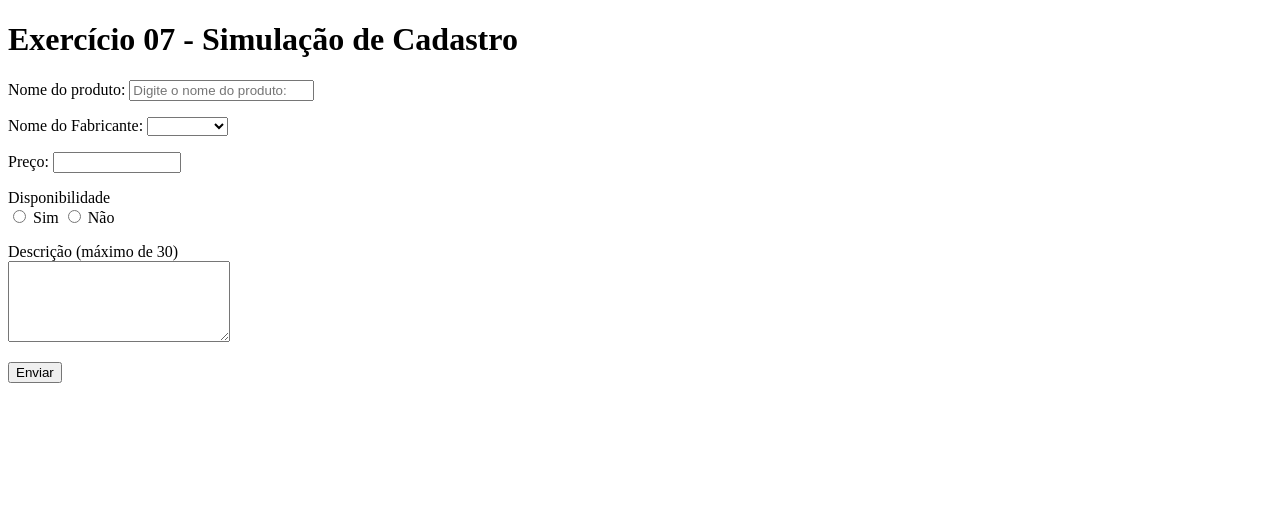
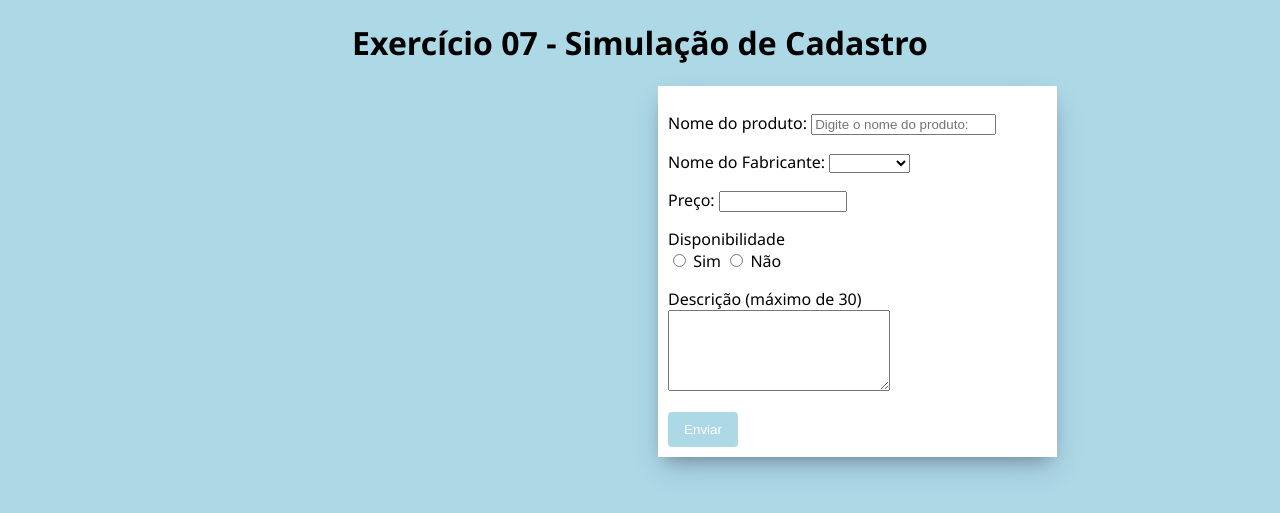
Before and after one commit to 77bueno/aulas-php, a PHP site: page /exercicio07.php in a window 1280 px wide. Shown: the top 513 px of the page. Run offline with PHP 8.4, Linux system fonts and the light colour scheme.

Commit message:
Exercício 07 - Css

```diff
--- a/exercicios/exercicio07.php
+++ b/exercicios/exercicio07.php
@@ -4,6 +4,46 @@
     <meta charset="UTF-8">
     <meta name="viewport" content="width=device-width, initial-scale=1.0">
     <title>Exercício 07 - PHP</title>
+    <style>
+        body {
+            background-color: lightblue;
+            font-family: 'Segoe UI', Tahoma, Geneva, Verdana, sans-serif;
+            font-size: 16px;
+        }
+        form {
+            background-color: white;
+            box-shadow: rgba(50, 50, 93, 0.25) 0px 13px 27px -5px, rgba(0, 0, 0, 0.3) 0px 8px 16px -8px;
+            margin-left: 650px;
+            padding-top: 0px;
+            padding: 10px;
+            width: 30%;
+        }
+
+        h1 { text-align: center; }
+
+        div {
+            background-color: white;
+            box-shadow: rgba(50, 50, 93, 0.25) 0px 13px 27px -5px, rgba(0, 0, 0, 0.3) 0px 8px 16px -8px;
+            margin-left: 650px;
+            padding-top: 0px;
+            padding: 10px;
+            width: 30%;
+        }
+        button {
+            color: white;
+            background-color: lightblue;
+            border: none;
+            border-radius: 4px;
+            width: 70px;
+            height: 35px;
+        }
+
+        button:hover {
+            cursor: pointer;
+            color: white;
+            background-color: lightskyblue;
+        }
+    </style>
 </head>
 <body>
     <h1>Exercício 07 - Simulação de Cadastro</h1>
@@ -31,7 +71,8 @@ if( isset($_POST["enviar"]) ){
         <?php
     } else {
         ?>
-        <h2>Dados processados:</h2>
+        <div>
+        <h2>Seus Dados:</h2>
         <p>Nome do produto: <?=$nome?></p>
         <p>Fabricante: <?=$fabricante?></p>
         <p>Preço: <?=number_format($preco,2,",",".")?></p>
@@ -42,7 +83,7 @@ if( isset($_POST["enviar"]) ){
         <p>Descrição: <?=$descricao?></p>
         <?php
         } ?>
-
+        </div>
     <?php
     }
 
```
